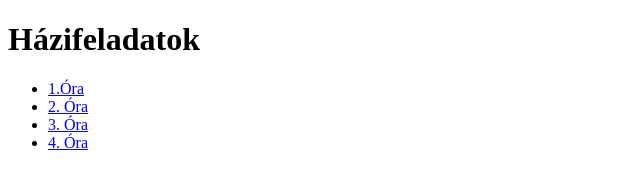
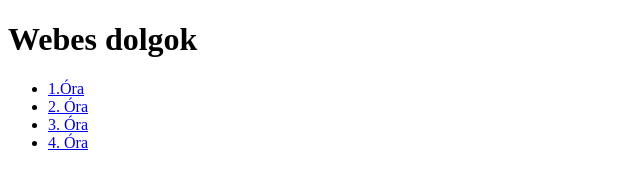
Before and after one commit to L3H3L/WEB, a plain HTML site: page index.html in a window 1280 px wide. Shown: the whole page, without its empty margins (0-640 px from the left). Drawn offline with Linux system fonts and the light colour scheme.

Commit message:
Update and rename Index.html to index.html

```diff
--- a/Index.html
+++ b/index.html
@@ -3,10 +3,10 @@
 <head>
     <meta charset="UTF-8">
     <meta name="viewport" content="width=device-width, initial-scale=1.0">
-    <title>Házifeladatok</title>
+    <title>Webes dolgok</title>
 </head>
 <body>
-    <h1>Házifeladatok</h1>
+    <h1>Webes dolgok</h1>
     <ul>
         <li><a href="1. Óra/valami.html">1.Óra</a></li>
         <li><a href="2. Óra/index.html">2. Óra</a></li>
```
